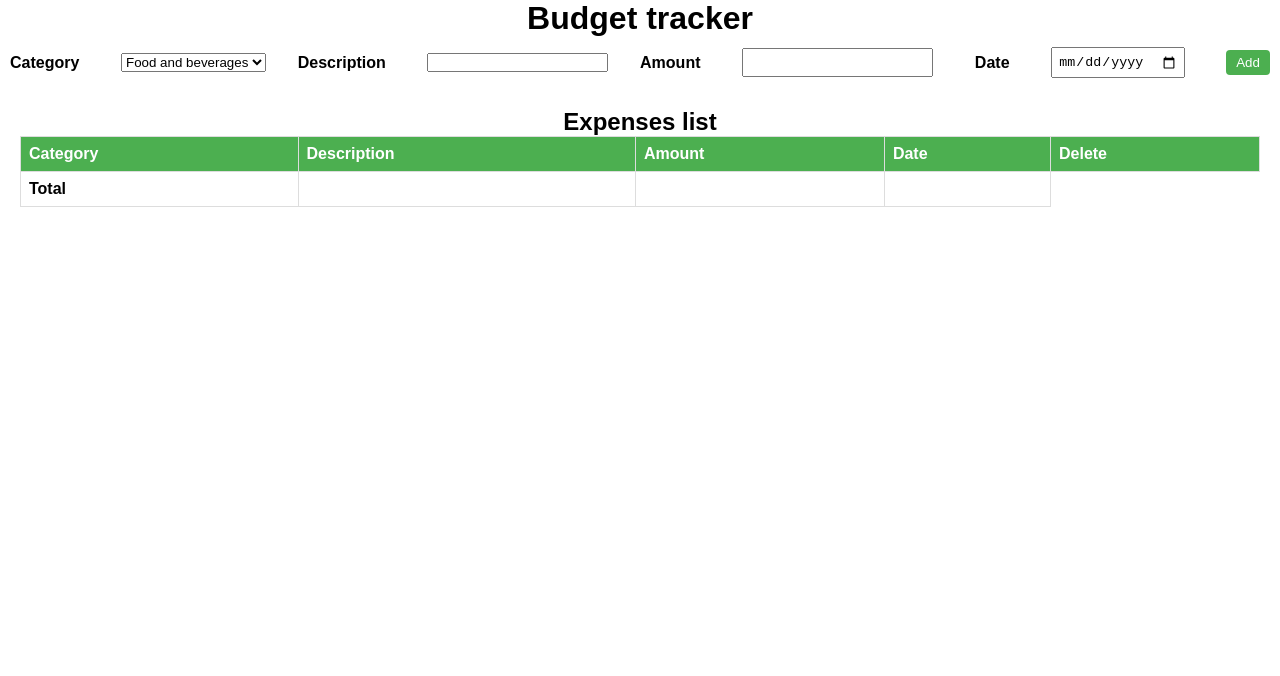
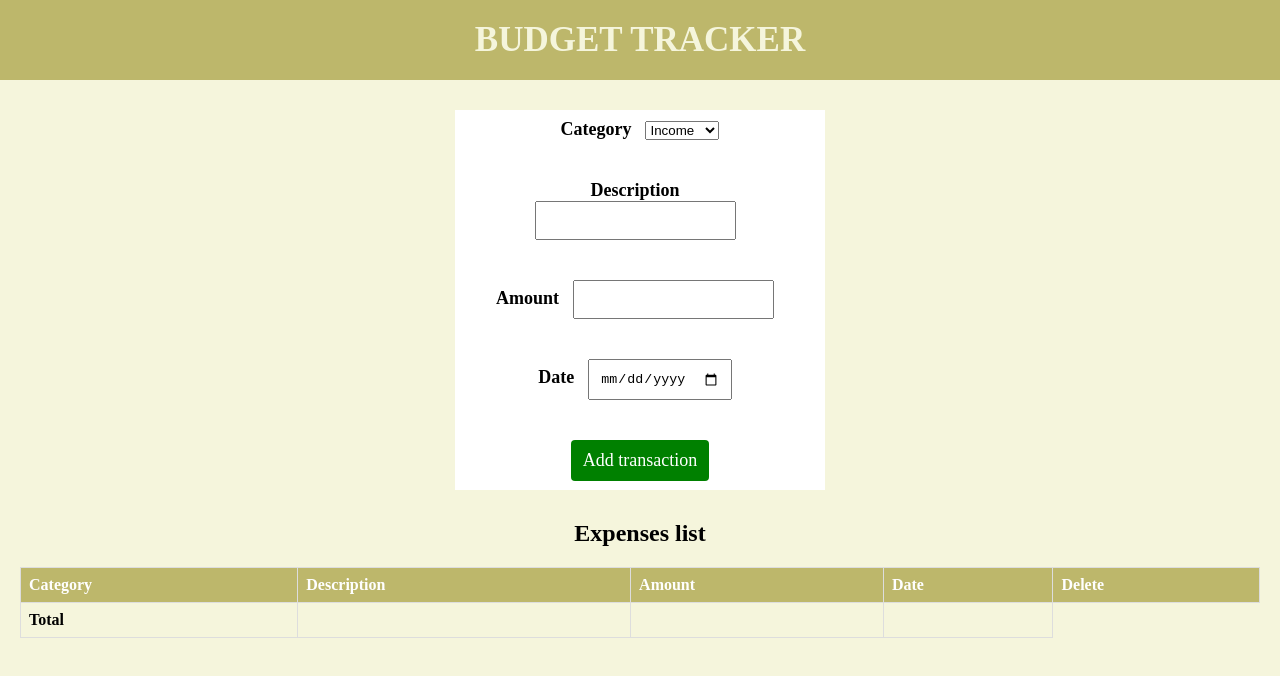
Before and after one commit to swawiye/Budget-Tracker, a plain HTML site: page index.html in a window 1280 px wide. Drawn offline with Linux system fonts and the light colour scheme.

Commit message:
styling & functionality

```diff
--- a/index.html
+++ b/index.html
@@ -9,24 +9,30 @@
 <body>
     <h1>Budget tracker</h1>
     <div class="input-section">
+        <ul>
+            <li>
                 <label for="category-select">Category</label>
                 <select id="category-select">
-            <option value="Food & Beverage">Food and beverages</option>
-            <option value="Rent">Rent</option>
-            <option value="Transport">Transport</option>
-            <option value="Relaxing">Relaxing</option>
+                    <option value="income">Income</option>
+                    <option value="expenses">Expense</option>
                 </select>
-
+            </li>
+            <li>
                 <label for="description">Description</label>
                 <input type="text" id="description">
-
+            </li>
+            <li>
                 <label for="amount-input">Amount</label>
                 <input type="number" id="amount-input">
-
+            </li>
+            <li>
                 <label for="date-input">Date</label>
                 <input type="date" id="date-input">
-
-        <button id="add-btn">Add</button>
+            </li>
+            <li>
+                <button id="add-btn">Add transaction</button>
+            </li>
+        </ul>
     </div>
 
     <div class="expenses-list">
@@ -54,6 +60,6 @@
             </tfoot>
         </table>
     </div>
-    <script type="text/javascript" src="script.js"></script>
+    <script src="script.js"></script>
 </body>
 </html>
--- a/script.js
+++ b/script.js
@@ -2,7 +2,7 @@ let expenses = [];
 let totalAmount = 0;
 
 const categorySelect = document.getElementById('category-select');
-const description = document.getElementById('description');
+const descriptionInput = document.getElementById('description');
 const amountInput = document.getElementById('amount-input');
 const dateInput = document.getElementById('date-input');
 const btn = document.getElementById('add-btn');
@@ -11,7 +11,7 @@ const totalAmountCell = document.getElementById('total-amount');
 
 addBtn.addEventListener('click', function() {
     const category = categorySelect.ariaValueMax;
-    const description = description.value;
+    const description = descriptionInput.value;
     const amount = Number(amountInput.value);
     const date = dateInput.value;
 
--- a/style.css
+++ b/style.css
@@ -1,41 +1,76 @@
-* {
+*{
 padding: 0;
 margin: 0;
 }
+
 body {
-    font-family: Arial, sans-serif;
+  font-family: 'Times New Roman', Times, serif;
   margin: 0;
+  background-color: beige;
 }
 
-  h1, h2 {
+h1 {
+  text-align: center;
+  background-color: darkkhaki;
+  color: beige;
+  padding: 20px;
+  font-size: 35px;
+  text-transform: uppercase;
+}
+
+.input-section {
+  background-color: white;
+  display: flex;
+  text-align: center;
+  width: 350px;
+  height: 300px;
+  margin: 30px auto;
+  display: flex;
+  justify-content: center;
+  align-items: center;
+  padding:40px 10px;
+}
+
+ul {
+  list-style: none;
   text-align: center;
 }
 
-  .input-section {
-    display: flex;
-    flex-direction: row;
-    justify-content: space-between;
-    align-items: center;
-    padding: 10px;
+ul li {
+  padding: 20px;
+  display: inline-block;
+}
+
+h2 {
+  text-align: center;
+  margin-bottom: 20px;
 }
 
 .input-section label {
   font-weight: bold;
   margin-right: 10px;
+  font-size: large;
 }
 
-  .input-section input[type="number"], .input-section input[type="date"] {
-    padding: 5px;
+.input-section input[type="text"], .input-section input[type="number"], .input-section input[type="date"] {
+  padding: 10px 10px;
+  margin-right: 10px;
+}
+
+.input section .category-select {
+  padding: 10px 10px;
   margin-right: 10px;
 }
 
 .input-section button {
-    padding: 5px 10px;
-    background-color: #4CAF50;
+  padding: 10px 12px;
+  background-color: green;
   color: white;
   border: none;
   border-radius: 4px;
   cursor: pointer;
+  font-size: large;
+  font-family: 'Times New Roman', Times, serif;
 }
 
 .expenses-list {
@@ -54,7 +89,7 @@ body {
 }
 
 th {
-    background-color: #4CAF50;
+  background-color: darkkhaki;
   color: white;
 }
 
@@ -64,7 +99,7 @@ body {
 
 .delete-btn {
   padding: 5px 10px;
-    background-color: #f44336;
+  background-color: darkred;
   color: white;
   border: none;
   border-radius: 4px;
```
Lines whose indentation alone changed are shown as unchanged.
